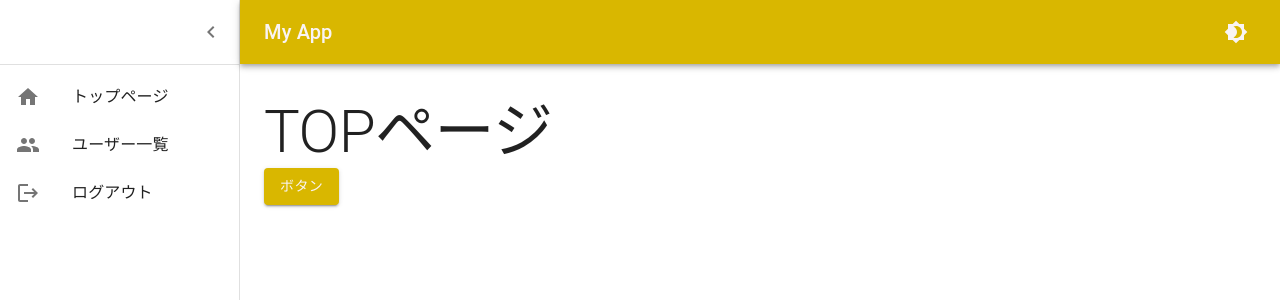
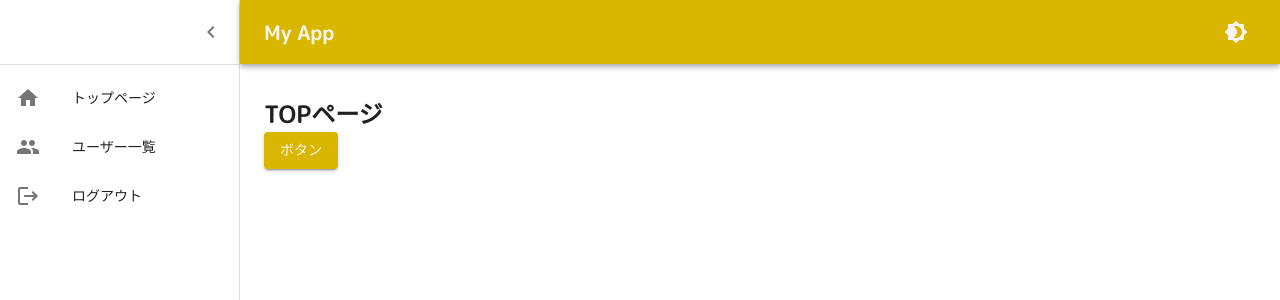
Before and after one commit to shimabukuromeg/urql-next-app, a Next.js app: page / in a window 1280 px wide. Shown: the top 300 px of the page. Built offline with nearby package versions, Linux system fonts and the light colour scheme.

Commit message:
typographyの設定追加

```diff
--- a/src/contexts/mui-theme-provider.tsx
+++ b/src/contexts/mui-theme-provider.tsx
@@ -16,6 +16,37 @@ export const ColorModeToggleContext = createContext({
 });
 
 const getDesignTokens = (mode: PaletteMode) => ({
+  typography: {
+    fontFamily: [
+      "'M PLUS Rounded 1c'",
+      'Noto Sans JP',
+      'sans-serif',
+    ].join(','),
+    poster: {
+      color: 'red',
+    },
+    h1: {
+      fontSize: '28px',
+      lineHeight: 1.5,
+      fontWeight: 700,
+    },
+    h2: {
+      fontSize: '24px',
+      lineHeight: 1.5,
+      fontWeight: 700,
+    },
+    h3: {
+      fontSize: '20px',
+      lineHeight: 1.5,
+      fontWeight: 700,
+      fontFamily: 'Noto Sans JP',
+    },
+    body1: {
+      fontSize: '14px',
+      lineHeight: 1.8,
+      fontWeight: 400,
+    }
+  },
   palette: {
     mode,
     ...(mode === 'light'
--- /dev/null
+++ b/src/pages/_document.tsx
@@ -0,0 +1,25 @@
+import Document, { Html, Head, Main, NextScript } from "next/document";
+
+class MyDocument extends Document {
+  render() {
+    return (
+      <Html lang="ja">
+        <Head>
+          <link rel="preconnect" href="https://fonts.googleapis.com" />
+          <link rel="preconnect" href="https://fonts.gstatic.com" />
+          <link
+            href="https://fonts.googleapis.com/css2?family=M+PLUS+Rounded+1c:wght@700&family=Noto+Sans+JP:wght@400;500;700&display=swap"
+            rel="stylesheet"
+          />
+          <link rel="icon" href="/favicon.ico" />
+        </Head>
+        <body>
+          <Main />
+          <NextScript />
+        </body>
+      </Html>
+    );
+  }
+}
+
+export default MyDocument;
```
Also changed, not shown: types/typography.d.ts (added, +21 -0 lines).
